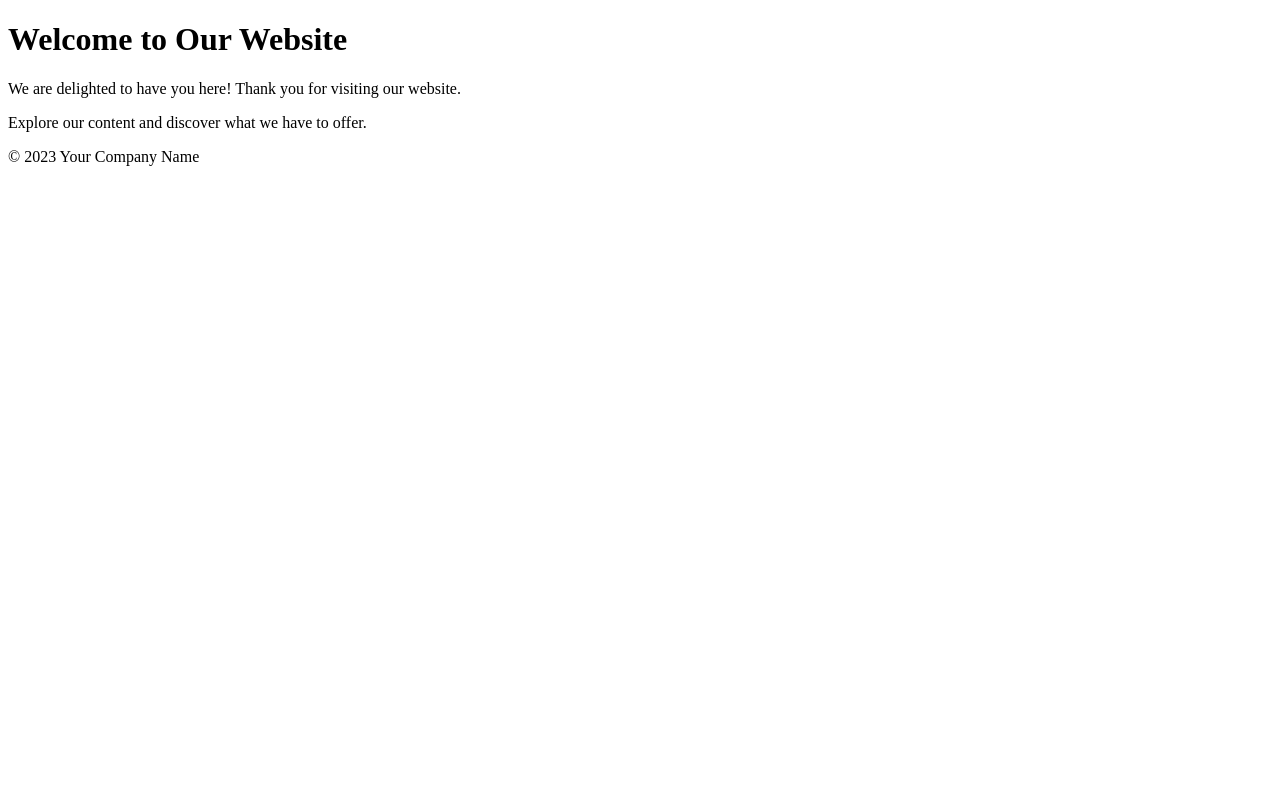
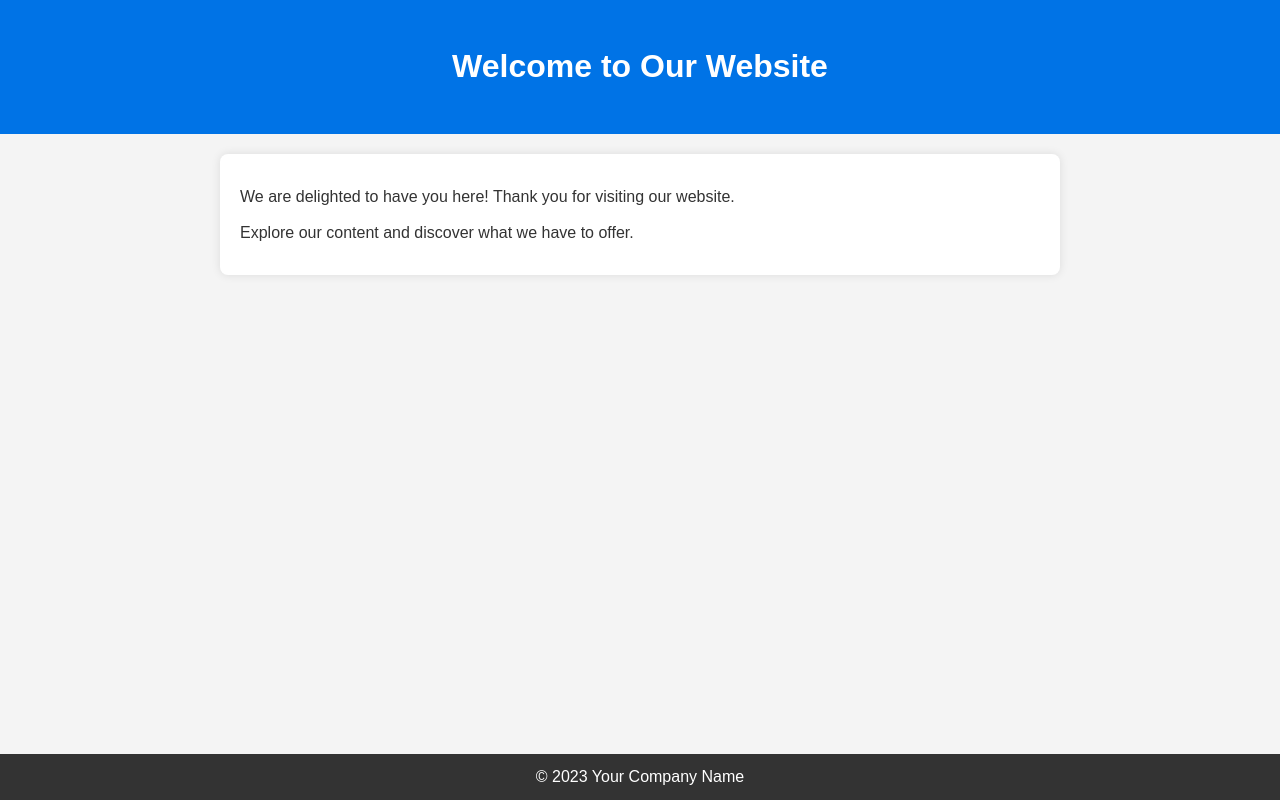
Before and after one commit to hareeshjr1998/hareeshjr1998.github.io, a plain HTML site: page index.html in a window 1280 px wide. Drawn offline with Linux system fonts and the light colour scheme.

Commit message:
Update index.html
changes

```diff
--- a/index.html
+++ b/index.html
@@ -1,4 +1,4 @@
-<!DOCTYPE html>
+<!-- <!DOCTYPE html>
 <html lang="en">
 <head>
     <meta charset="UTF-8">
@@ -17,4 +17,73 @@
         <p>&copy; 2023 Your Company Name</p>
     </footer>
 </body>
+</html> -->
+
+<!DOCTYPE html>
+<html lang="en">
+<head>
+    <meta charset="UTF-8">
+    <meta name="viewport" content="width=device-width, initial-scale=1.0">
+    <title>Welcome to Our Website</title>
+    <style>
+        /* General styles */
+        body {
+            font-family: Arial, sans-serif;
+            margin: 0;
+            padding: 0;
+            background-color: #f4f4f4;
+            color: #333;
+            line-height: 1.6;
+        }
+
+        /* Header styles */
+        header {
+            background-color: #0073e6;
+            color: #fff;
+            padding: 20px 0;
+            text-align: center;
+        }
+
+        /* Main content styles */
+        main {
+            padding: 20px;
+            max-width: 800px;
+            margin: 20px auto;
+            background-color: #fff;
+            box-shadow: 0 0 10px rgba(0, 0, 0, 0.1);
+            border-radius: 8px;
+        }
+
+        main p {
+            margin: 10px 0;
+        }
+
+        /* Footer styles */
+        footer {
+            background-color: #333;
+            color: #fff;
+            text-align: center;
+            padding: 10px 0;
+            position: fixed;
+            bottom: 0;
+            width: 100%;
+        }
+
+        footer p {
+            margin: 0;
+        }
+    </style>
+</head>
+<body>
+    <header>
+        <h1>Welcome to Our Website</h1>
+    </header>
+    <main>
+        <p>We are delighted to have you here! Thank you for visiting our website.</p>
+        <p>Explore our content and discover what we have to offer.</p>
+    </main>
+    <footer>
+        <p>&copy; 2023 Your Company Name</p>
+    </footer>
+</body>
 </html>
```
